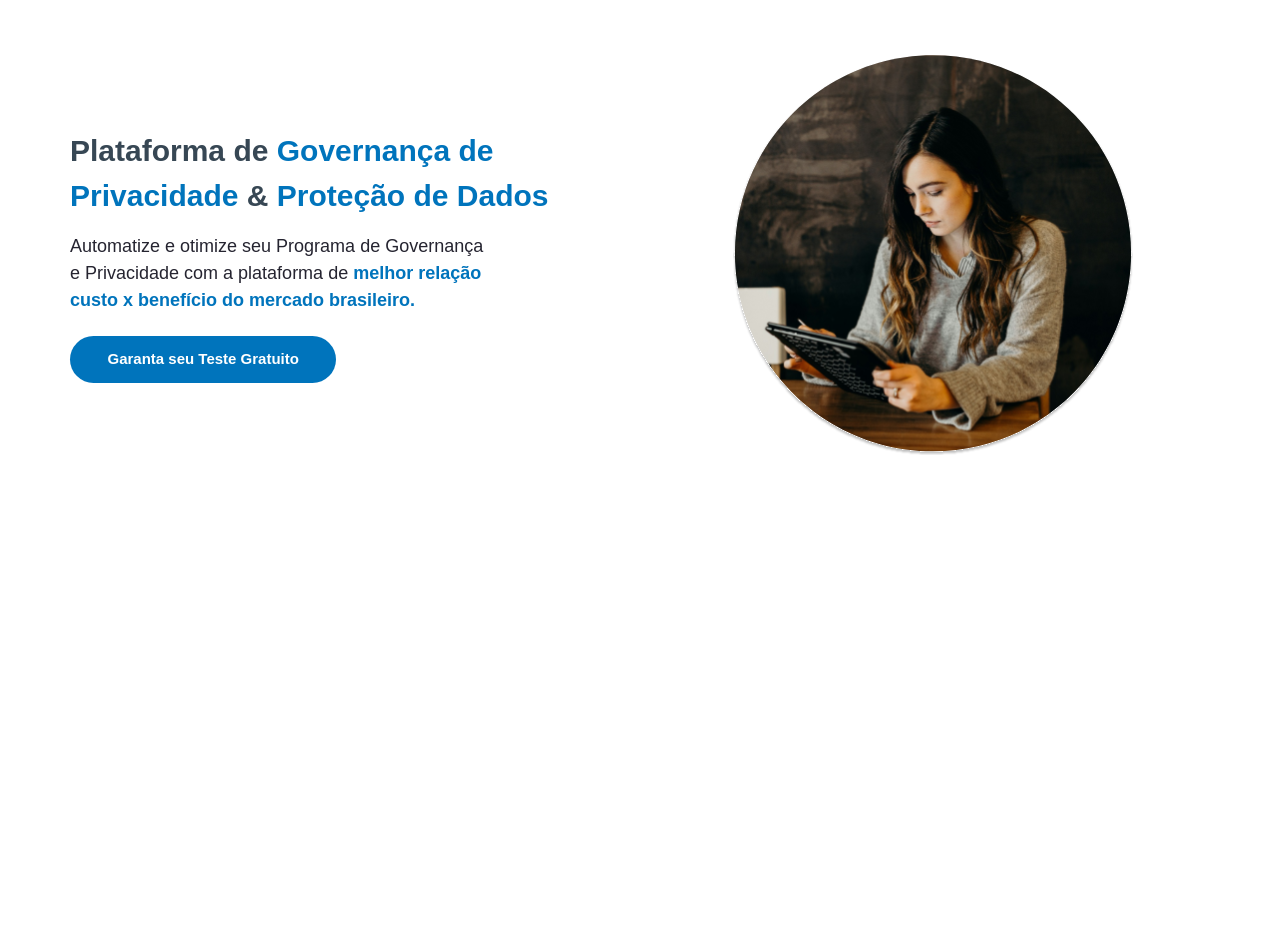
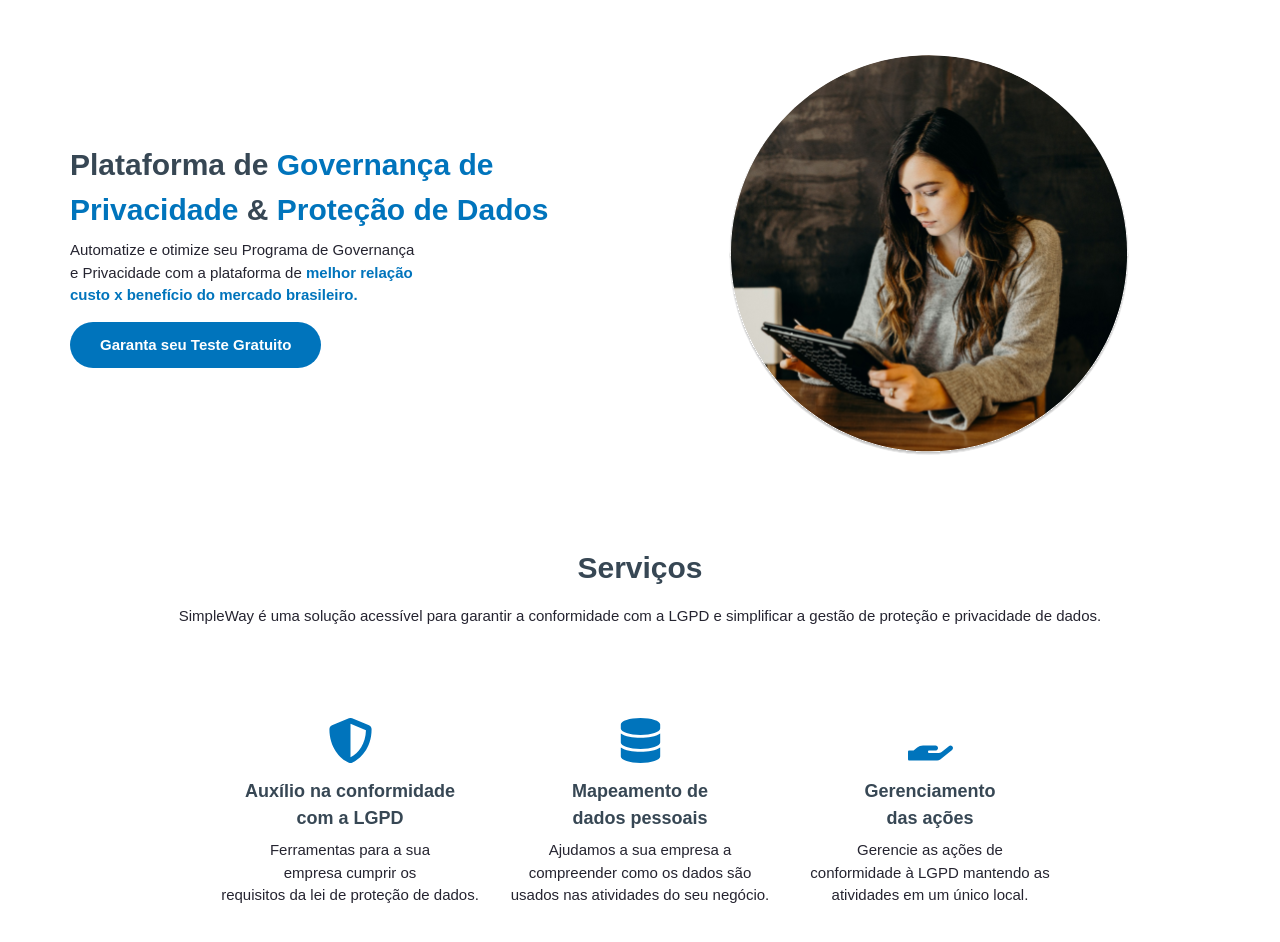
Before and after one commit to gui-adams/blog, a Next.js app: page / in a window 1280 px wide. Shown: the part 80-1022 px from the top of the page. Before the commit the page ends 800 px from the top, so only its background shows below. Built offline with nearby package versions, Linux system fonts and the light colour scheme.

Commit message:
conteudo

```diff
--- a/package.json
+++ b/package.json
@@ -12,6 +12,7 @@
     "next": "14.2.13",
     "react": "^18",
     "react-dom": "^18",
+    "react-icons": "^5.3.0",
     "sass": "^1.80.6"
   },
   "devDependencies": {
--- a/src/app/page.tsx
+++ b/src/app/page.tsx
@@ -1,6 +1,7 @@
 import Image from "next/image";
 import styles from "./page.module.css";
 import { Plataforma } from "@/components/Plataforma";
+import { Conteudo } from "@/components/Conteudo";
 
 export default function Home() {
   return (
@@ -9,6 +10,9 @@ export default function Home() {
       <section id="plataforma">
           <Plataforma />
         </section>
+        <section id="conteudo">
+          <Conteudo />
+        </section>
         </main>
     </div>
   );
--- /dev/null
+++ b/src/components/Conteudo/index.tsx
@@ -0,0 +1,50 @@
+import React from 'react';
+import { FaShieldAlt, FaDatabase, FaHandHolding } from 'react-icons/fa';
+import styles from '@/components/Conteudo/styles.module.scss';
+
+export const Conteudo: React.FC = () => {
+  return (
+    <>
+      <section className={styles.servicesSection} aria-labelledby="services-heading">
+        <div className={styles.sectionContent}>
+          <h2 id="services-heading">Serviços</h2>
+          <p>
+            <span>
+              SimpleWay é uma solução acessível para garantir a conformidade com a LGPD
+              e simplificar a gestão de proteção e privacidade de dados.
+            </span>
+          </p>
+        </div>
+      </section>
+      <section className={styles.iconSection}>
+        <div className={styles.iconItem}>
+          <FaShieldAlt size={45} color="#0074bc" />
+          <h3>Auxílio na conformidade<br />com a LGPD</h3>
+          <p>
+            <span>
+              Ferramentas para a sua<br /> empresa cumprir os<br /> requisitos da lei de proteção de dados.
+            </span>
+          </p>
+        </div>
+        <div className={styles.iconItem}>
+          <FaDatabase size={45} color="#0074bc" />
+          <h3>Mapeamento de<br />dados pessoais</h3>
+          <p>
+            <span>
+              Ajudamos a sua empresa a<br /> compreender como os dados são usados nas atividades do seu negócio.
+            </span>
+          </p>
+        </div>
+        <div className={styles.iconItem}>
+          <FaHandHolding size={45} color="#0074bc" />
+          <h3>Gerenciamento<br />das ações</h3>
+          <p>
+            <span>
+              Gerencie as ações de<br /> conformidade à LGPD mantendo as atividades em um único local.
+            </span>
+          </p>
+        </div>
+      </section>
+    </>
+  );
+};
--- /dev/null
+++ b/src/components/Conteudo/styles.module.scss
@@ -0,0 +1,60 @@
+// servicesSection - Seção de Introdução dos Serviços
+.servicesSection {
+  display: flex;
+  flex-direction: column;
+  justify-content: center;
+  align-items: center;
+  text-align: center;
+  padding: 2rem;
+  gap: 1rem;
+
+  h2 {
+    font-size: 2rem;
+    color: #374754;
+    font-family: 'DM Sans', sans-serif;
+    margin-bottom: 1rem;
+  }
+
+  span {
+    font-size: 1rem;
+    line-height: 1.5rem;
+    color: #252430;
+    font-family: 'DM Sans', sans-serif;
+    max-width: 800px;
+  }
+}
+
+// iconSection - Seção de Ícones e Descrições dos Serviços
+.iconSection {
+  display: flex;
+  flex-wrap: wrap;
+  justify-content: center;
+  gap: 2rem;
+  padding: 2rem 0;
+
+  .iconItem {
+    display: flex;
+    flex-direction: column;
+    align-items: center;
+    text-align: center;
+    width: 100%;
+    max-width: 260px;
+    gap: 0.5rem;
+
+    h3 {
+      font-size: 1.2rem;
+      color: #374754;
+      font-weight: 600;
+    }
+
+    p {
+      font-size: 1rem;
+      color: #252430;
+      font-family: 'DM Sans', sans-serif;
+    }
+
+    svg {
+      margin-bottom: 0.5rem;
+    }
+  }
+}
--- a/src/components/Plataforma/style.module.scss
+++ b/src/components/Plataforma/style.module.scss
@@ -8,13 +8,13 @@
   justify-content: space-between;
   max-width: 1200px;
   margin: 0 auto;
-  padding: 2rem;
-  gap: 2rem;
+  padding: $spacing-large;
+  gap: $spacing-medium;
 
   @include respond-to(md) {
     flex-direction: column;
+    padding: $spacing-medium;
     text-align: center;
-    padding: 1.5rem;
   }
 }
 
@@ -23,48 +23,37 @@
   text-align: left;
 
   h1 {
-    font-size: 2.0rem;
-    line-height: 3rem;
-    color: #374754;
-    margin-bottom: 1rem;
+    font-size: 2rem;
+    color: $primary-text-color;
+    margin-bottom: $spacing-small;
 
-    @include respond-to(sm) {
-      font-size: 1.8rem;
-      line-height: 2.5rem;
+    .textoDestacado {
+      font-weight: bold;
+      color: $primary-color;
     }
   }
 
-  .textoDestacado {
-    font-weight: bold;
-    color: $primary-color;
-  }
+  p {
+    font-size: 1rem;
+    line-height: 1.5rem;
+    color: $secondary-text-color;
+    margin-bottom: $spacing-medium;
 
-  p {
-    font-size: 1.2rem;
-    line-height: 1.8rem;
-    color: $foreground-color;
-    margin-bottom: 1.5rem;
-
-    @include respond-to(sm) {
-      font-size: 1.1rem;
-      line-height: 1.6rem;
+    .subtextoDestacado {
+      color: $primary-color;
+      font-weight: bold;
     }
-  }
-
-  .subtextoDestacado {
-    color: $primary-color;
-    font-weight: bold;
   }
 
   .ctaButton {
     background-color: $primary-color;
-    color: #fff;
-    padding: 0.8rem 2.5rem;
+    color: #ffffff;
+    padding: 0.8rem 2rem;
     border: none;
     border-radius: 3rem;
     font-weight: bold;
     cursor: pointer;
-    transition: all 0.3s ease;
+    transition: background-color 0.3s ease, transform 0.2s ease;
 
     &:hover {
       background-color: darken($primary-color, 10%);
@@ -85,69 +74,8 @@
 
   .image {
     max-width: 100%;
+    width: 400px;
     height: auto;
-    width: 400px;
-
-    @include respond-to(sm) {
-      width: 300px;
-    }
+    border-radius: 50%; // Torna a imagem circular
   }
 }
-
-.modalOverlay {
-  position: fixed;
-  top: 0;
-  left: 0;
-  width: 100%;
-  height: 100%;
-  background-color: rgba(0, 0, 0, 0.7);
-  display: flex;
-  justify-content: center;
-  align-items: center;
-  z-index: 1000;
-  padding: 1rem;
-}
-
-.modalContent {
-  background-color: #fff;
-  padding: 2rem;
-  border-radius: 8px;
-  max-width: 500px;
-  width: 100%;
-  position: relative;
-}
-
-.closeButton {
-  position: absolute;
-  top: 10px;
-  right: 10px;
-  background: none;
-  border: none;
-  font-size: 1.5rem;
-  cursor: pointer;
-  color: #333;
-
-  &:hover {
-    color: #ff0000;
-  }
-}
-
-@include respond-to(sm) {
-  .modalContent {
-    padding: 1.5rem;
-  }
-
-  .closeButton {
-    font-size: 1.2rem;
-  }
-}
-
-@include respond-to(xs) {
-  .modalContent {
-    padding: 1rem;
-  }
-
-  .closeButton {
-    font-size: 1rem;
-  }
-}
--- a/src/styles/variables.scss
+++ b/src/styles/variables.scss
@@ -1,17 +1,22 @@
-// src/styles/variables.scss
+// Cores principais
 $background-color: #ffffff;
 $foreground-color: #252430;
 $primary-color: #0074bc;
 $secondary-color: #005fa3;
 $error-color: #ff0000;
-$border-color: #e0e0e0; // ou qualquer cor desejada
+$border-color: #e0e0e0;
 
+// Tipografia
 $font-family: 'DM Sans', sans-serif;
-$spacing-unit: 1rem;
+$primary-text-color: #374754;
+$secondary-text-color: #252430;
+
+// Espaçamento
 $spacing-small: 0.5rem;
 $spacing-medium: 1rem;
 $spacing-large: 2rem;
 
+// Breakpoints para responsividade
 $breakpoint-xs: 480px;
 $breakpoint-sm: 768px;
 $breakpoint-md: 1024px;
```
Also changed, not shown: 1 other file (tests, documents, lock files or other folders).
